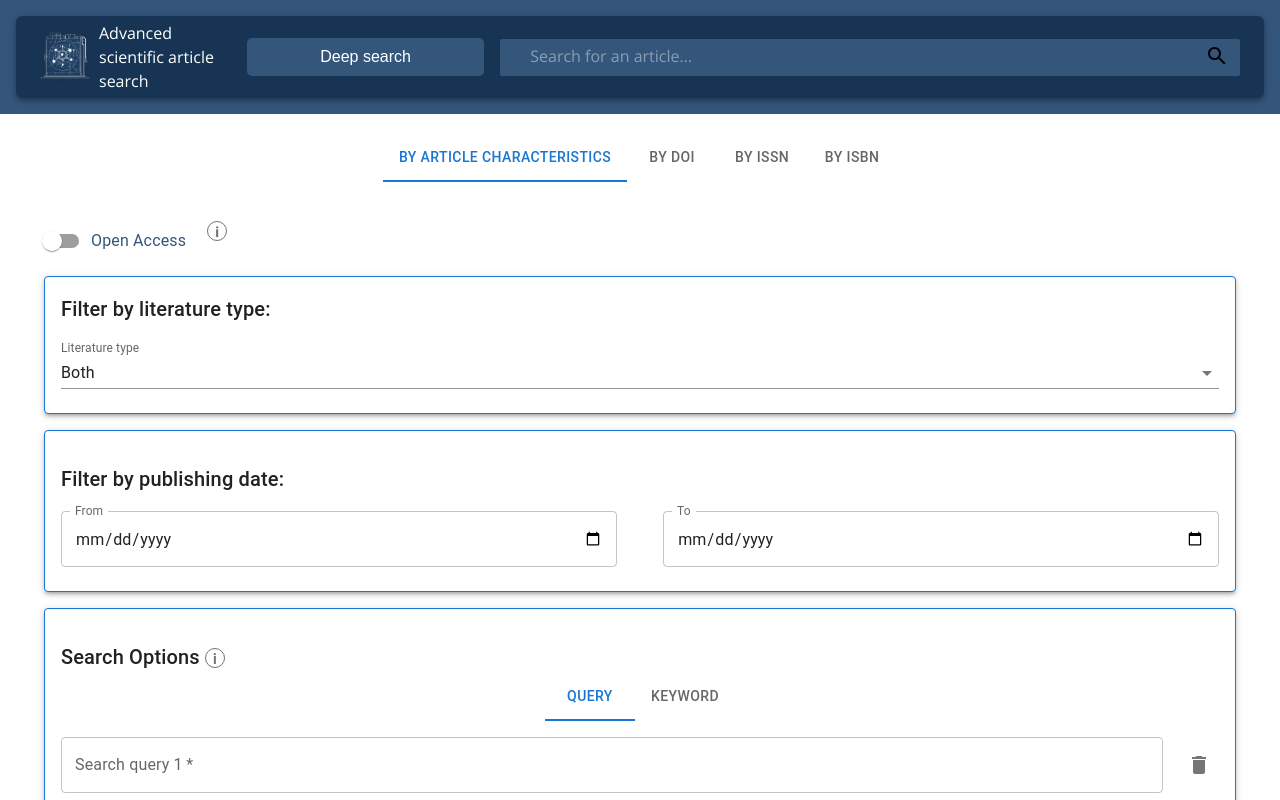
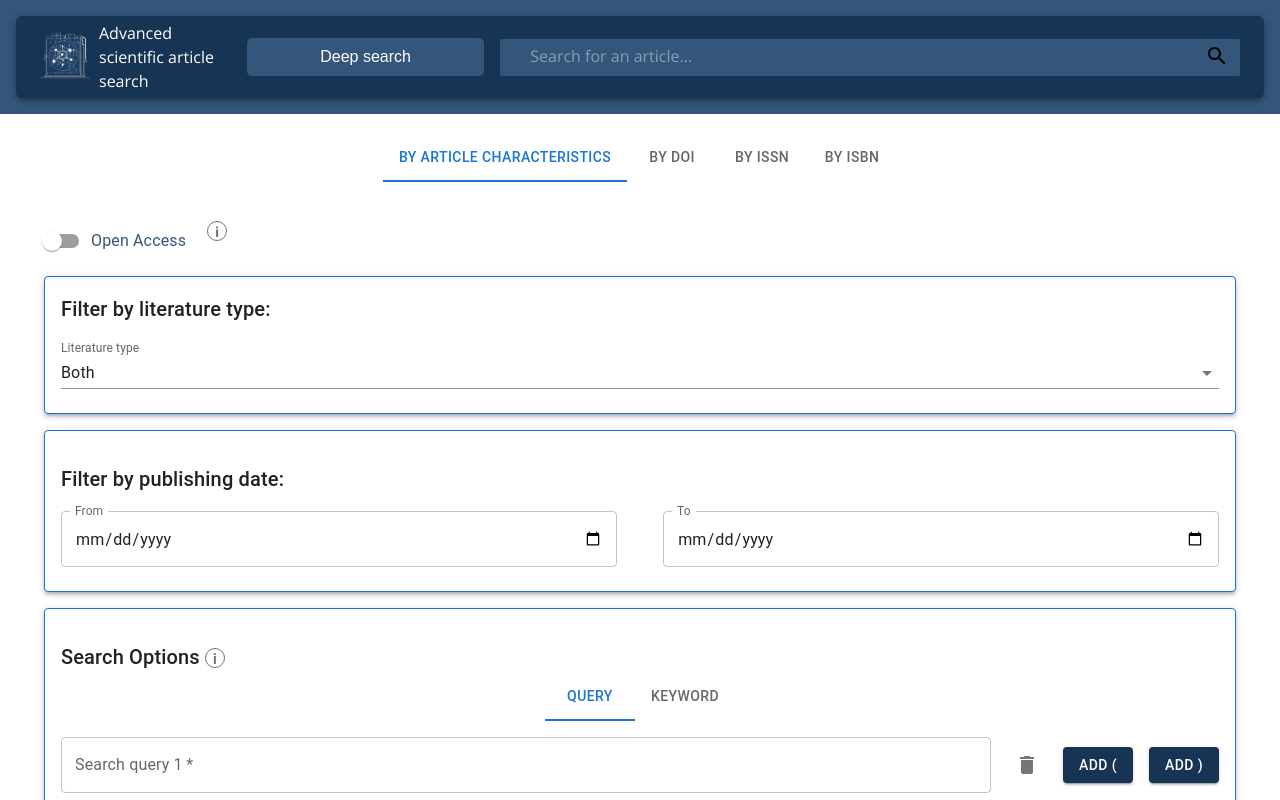
Before and after one commit to marykirichenko/search-engine-diploma, a Next.js app in the folder frontend/: page /searchParameters in a window 1280 px wide. Shown: the top 800 px of the page. Built offline with nearby package versions, Linux system fonts and the light colour scheme.

Commit message:
feat-MARIIA: add brackets to boolean constraints and header of the search fix

```diff
--- a/frontend/src/components/articleCard.tsx
+++ b/frontend/src/components/articleCard.tsx
@@ -20,11 +20,10 @@ export type ArticleCardProps = {
     language?: string,
 }
 
-// TODO:  extend query build
 export const ArticleCard = ({title, authors, abstract, pdf_link, open_access, publisher, publication_date, subjects, disciplines ,content_type, language} : ArticleCardProps) => {
     const abstractSnippet = typeof abstract === 'string'
         ? (abstract ? abstract.substring(0, 300) : 'No abstract')
-        : (abstract ? Object.values(abstract)[0] : 'No abstract')
+        : ((abstract && Object.values(abstract)[1]) ? Object.values(abstract)[1] : 'No abstract')
 
     return (
         <Card sx={{margin: 2, boxShadow: '0px 0px 5px rgba(0, 0, 0, 0.2)'}}>
--- a/frontend/src/components/extensiveSearchButton.tsx
+++ b/frontend/src/components/extensiveSearchButton.tsx
@@ -9,8 +9,6 @@ export const ExtensiveSearchButton = ({ searchType, literatureType, queries, con
     const router = useRouter();
 
     const constructedQuery = buildQuery({ searchType, literatureType, queries, constraints, keyword, dois, dateRange, serialNumber, openAccess });
-
-
     const isButtonDisabled = () => {
 
         switch (searchType) {
--- a/frontend/src/components/options/queryOptions.tsx
+++ b/frontend/src/components/options/queryOptions.tsx
@@ -65,6 +65,17 @@ export const QueryOptions = ({ queries, setQueries, keyword, setKeyword, constra
         }
     };
 
+    const addBracket = (bracket: string, index: number) => {
+        const newQueries = [...queries];
+        if (bracket === ')') {
+            newQueries[index] = newQueries[index] + bracket;
+        } else {
+            newQueries[index] = bracket + newQueries[index];
+        }
+        setQueries(newQueries);
+        setConstraints([...constraints, '']);
+    };
+
     return (
         <Card sx={{ bgcolor: 'white', borderColor: theme.palette.primary.main, borderWidth: 1, borderStyle: 'solid', mt: 2, boxShadow: 3 }}>
             <CardContent>
@@ -108,6 +119,22 @@ export const QueryOptions = ({ queries, setQueries, keyword, setKeyword, constra
                                     <IconButton onClick={() => removeQueryField(index)} sx={{ ml: 2 }}>
                                         <DeleteIcon />
                                     </IconButton>
+                                    <Button
+                                        variant="contained"
+                                        color="secondary"
+                                        onClick={() => addBracket('(', index)}
+                                        sx={{ bgcolor: 'rgba(23,52,85,255)', ml: 2 }}
+                                    >
+                                        Add (
+                                    </Button>
+                                    <Button
+                                        variant="contained"
+                                        color="secondary"
+                                        onClick={() => addBracket(')', index)}
+                                        sx={{ bgcolor: 'rgba(23,52,85,255)', ml: 2 }}
+                                    >
+                                        Add )
+                                    </Button>
                                 </Box>
                             </Box>
                         ))}
@@ -120,7 +147,6 @@ export const QueryOptions = ({ queries, setQueries, keyword, setKeyword, constra
                         >
                             Add Query
                         </Button>
-
                     </>
                 )}
                 {tabValue === 1 && (
--- a/frontend/src/utils/buildSearchUrl.ts
+++ b/frontend/src/utils/buildSearchUrl.ts
@@ -12,7 +12,7 @@ export function buildQuery(searchParams: SearchProps): string {
                 if (queries && queries.length > 0 && constraints) {
                     let queryStr = queries[0];
                     for (let i = 1; i < queries.length; i++) {
-                        queryStr += ` ${constraints[i - 1]} "${queries[i]}"`;
+                        queryStr += ` ${constraints[i - 1]} ${queries[i]}`;
                     }
                     queryParams.push(`query=${encodeURIComponent(`(${queryStr})`)}`);
                 }
```
Also changed, not shown: frontend/src/app/search/page.tsx (+7 -1 lines).
